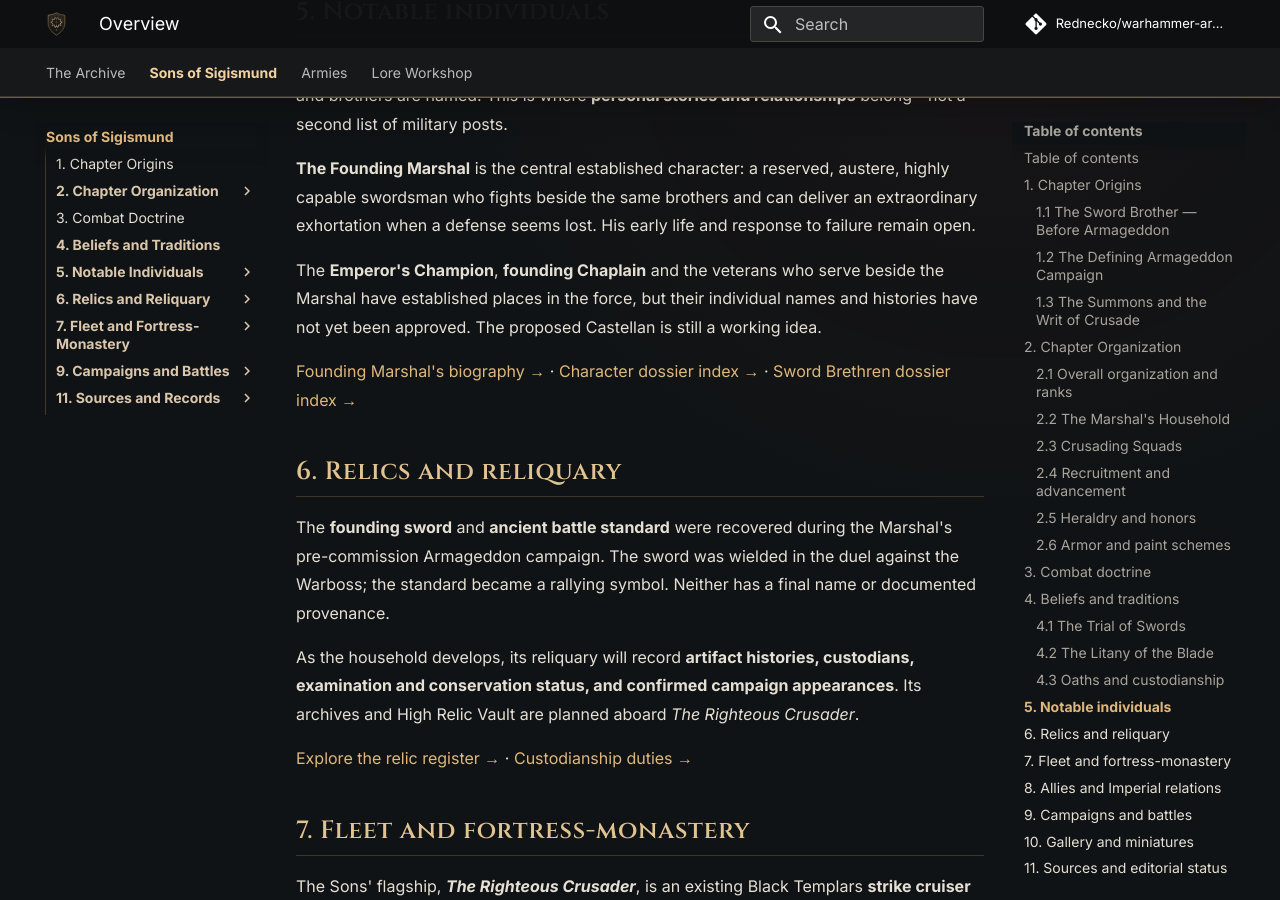
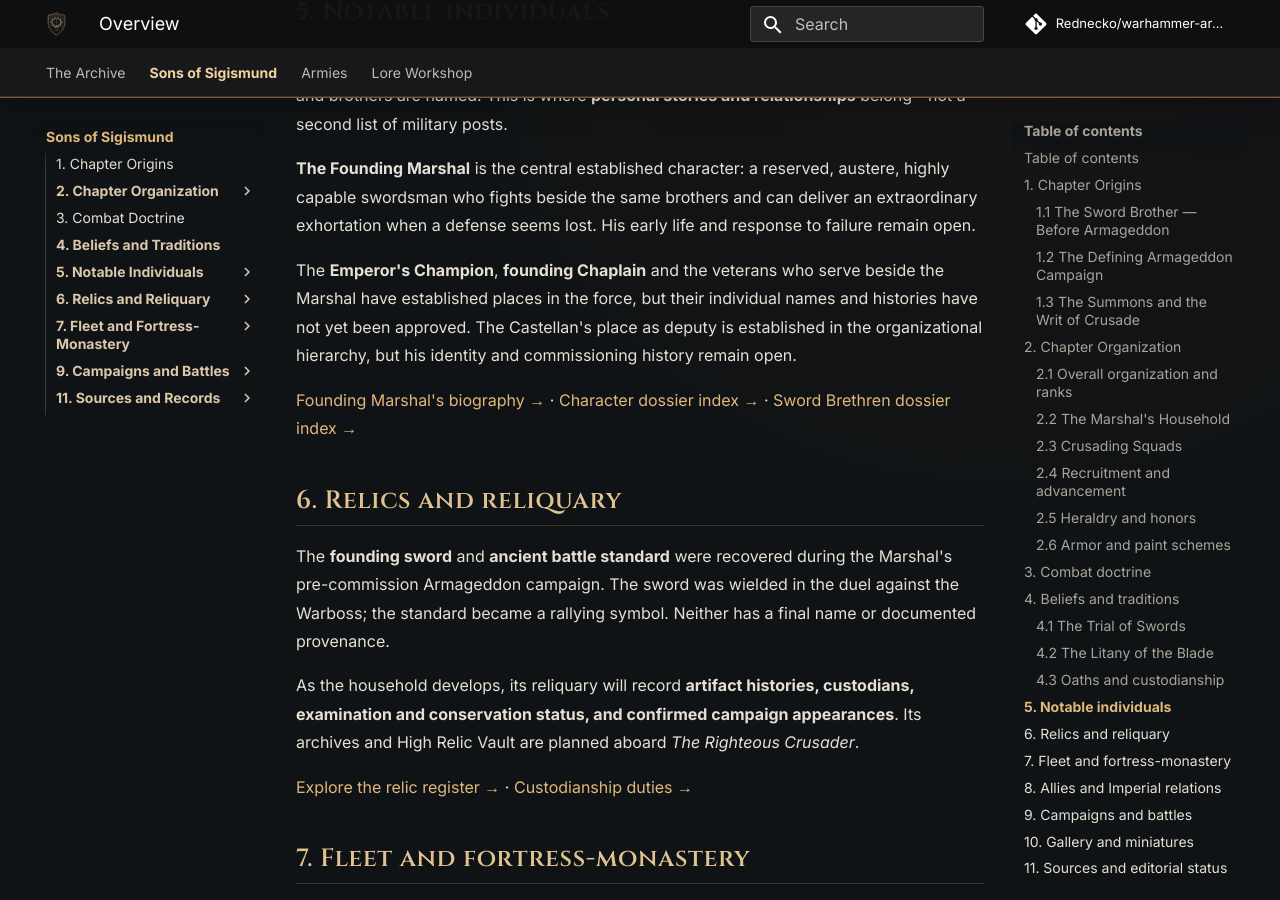
Before and after one commit to Rednecko/warhammer-archives, an MkDocs documentation site: the page built from docs/sons-of-sigismund/index.md, in a window 1280 px wide and 900 px high, scrolled down 8068 px. Built offline with MkDocs 1.6.1 and Material for MkDocs 9.7.7, drawn with Linux system fonts in a browser that asks for light colours; comment, search, counter and statistics services are not loaded.

Commit message:
Remove outdated squad-size and Castellan status wording

```diff
--- a/docs/sons-of-sigismund/index.md
+++ b/docs/sons-of-sigismund/index.md
@@ -188,7 +188,7 @@ The household's biographical record remains deliberately modest until its origin
 
 **The Founding Marshal** is the central established character: a reserved, austere, highly capable swordsman who fights beside the same brothers and can deliver an extraordinary exhortation when a defense seems lost. His early life and response to failure remain open.
 
-The **Emperor's Champion**, **founding Chaplain** and the veterans who serve beside the Marshal have established places in the force, but their individual names and histories have not yet been approved. The proposed Castellan is still a working idea.
+The **Emperor's Champion**, **founding Chaplain** and the veterans who serve beside the Marshal have established places in the force, but their individual names and histories have not yet been approved. The Castellan's place as deputy is established in the organizational hierarchy, but his identity and commissioning history remain open.
 
 [Founding Marshal's biography →](characters/founding-marshal.md) · [Character dossier index →](characters/command-household.md) · [Sword Brethren dossier index →](characters/sword-brethren.md)
 
```
